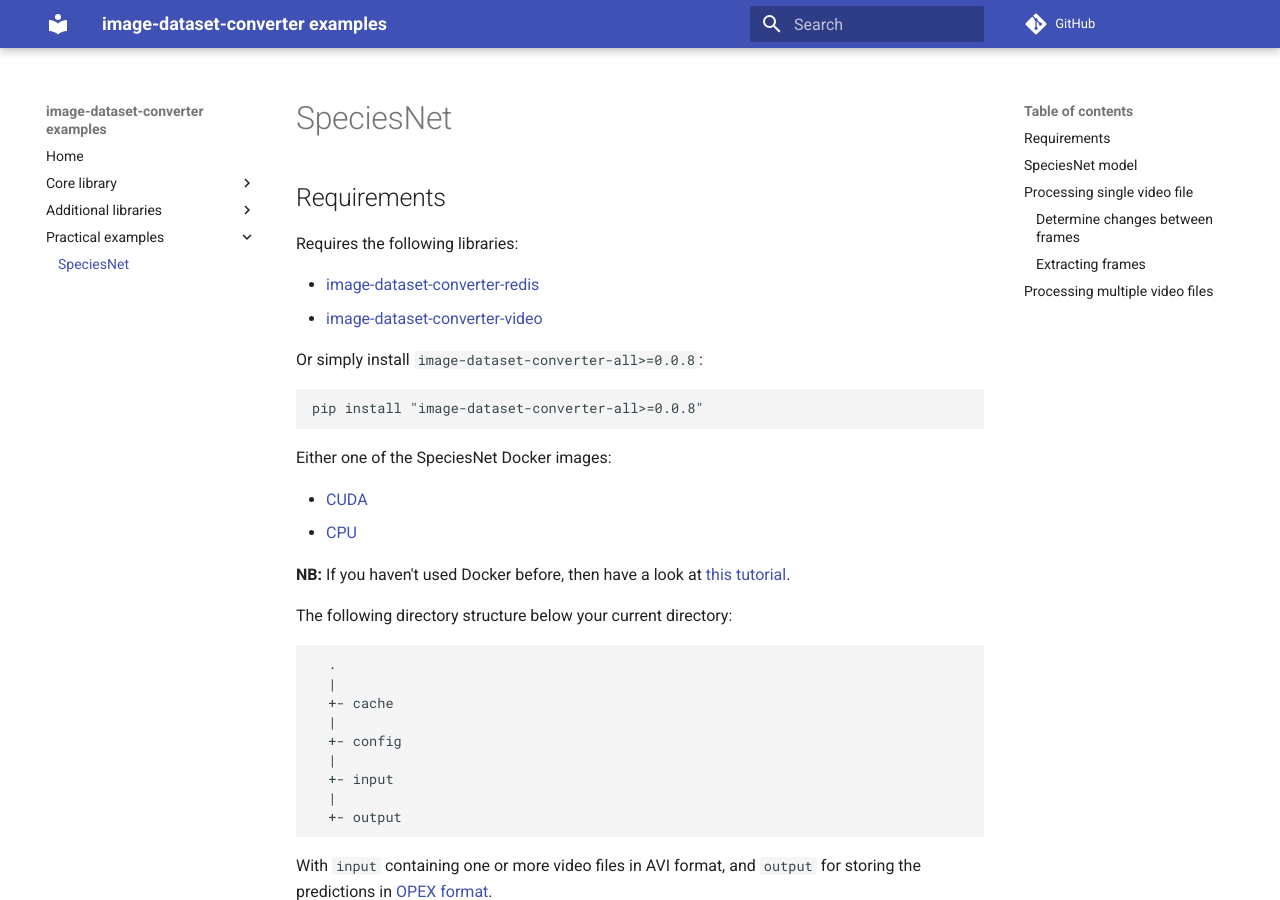
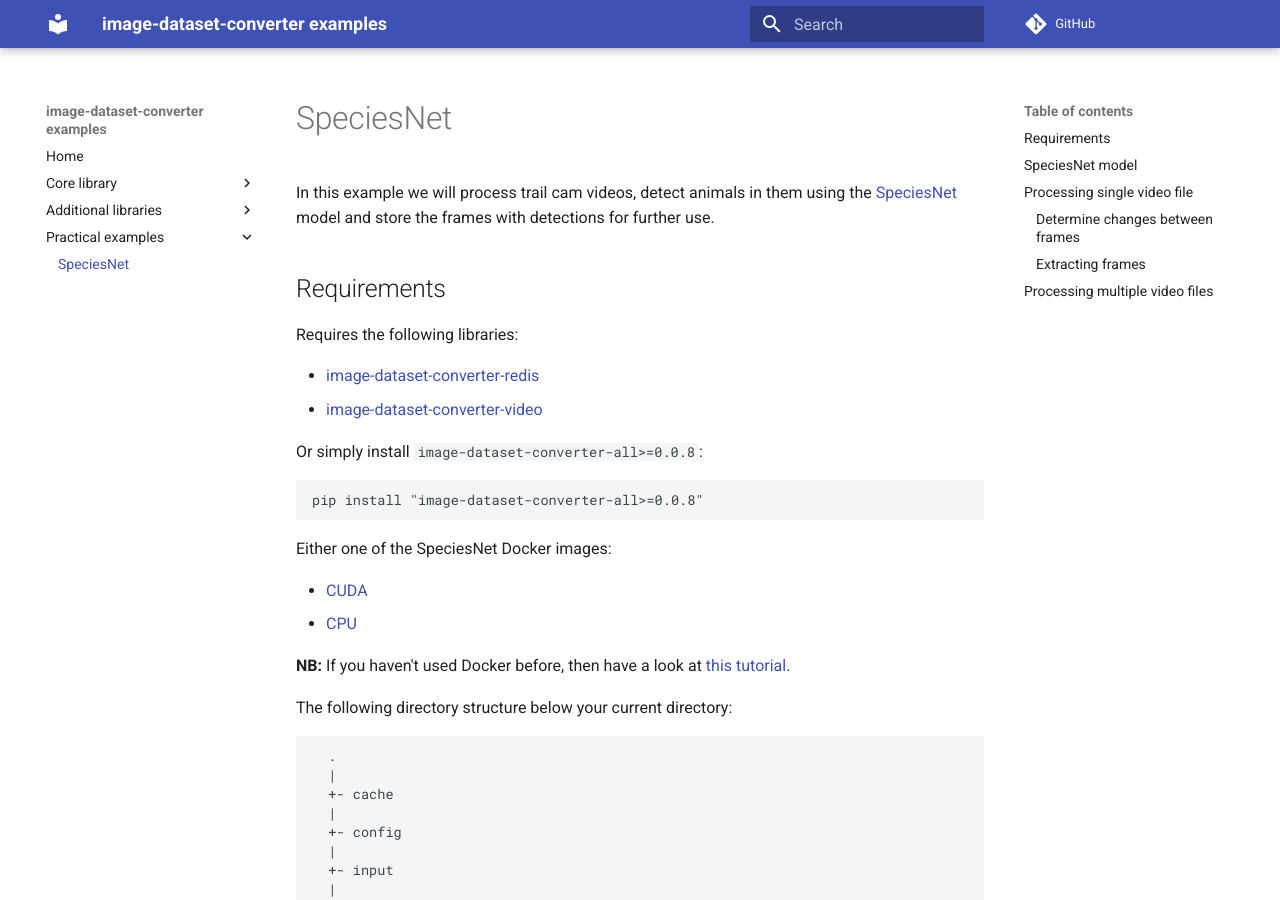
Before and after one commit to waikato-datamining/image-dataset-converter-examples, an MkDocs documentation site: the page built from docs/speciesnet.md, in a window 1280 px wide and 900 px high. Built offline with MkDocs 1.6.1 and Material for MkDocs 9.7.7, drawn with Linux system fonts in a browser that asks for light colours; comment, search, counter and statistics services are not loaded.

Commit message:
added top-level description

```diff
--- a/docs/speciesnet.md
+++ b/docs/speciesnet.md
@@ -1,3 +1,7 @@
+In this example we will process trail cam videos, detect animals in them
+using the [SpeciesNet](https://github.com/google/cameratrapai) model and
+store the frames with detections for further use.
+
 # Requirements
 
 Requires the following libraries:
```
